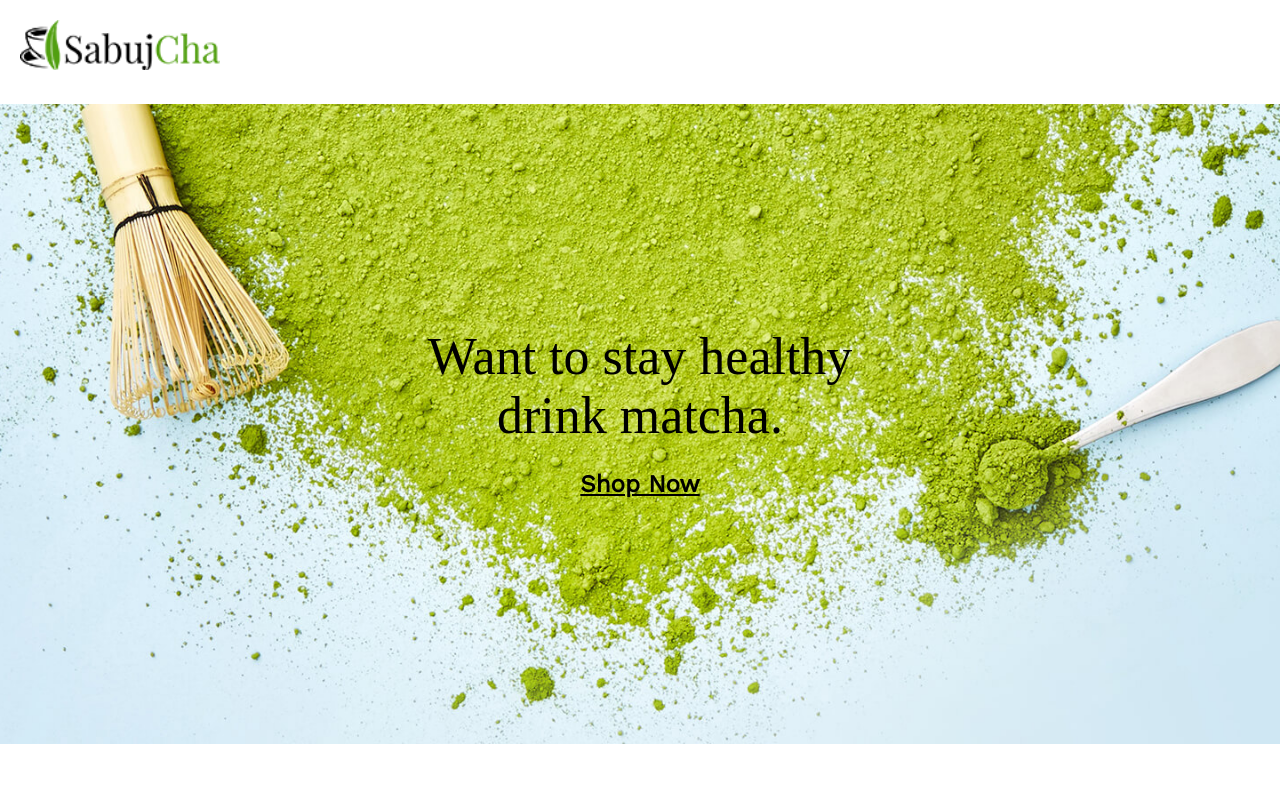
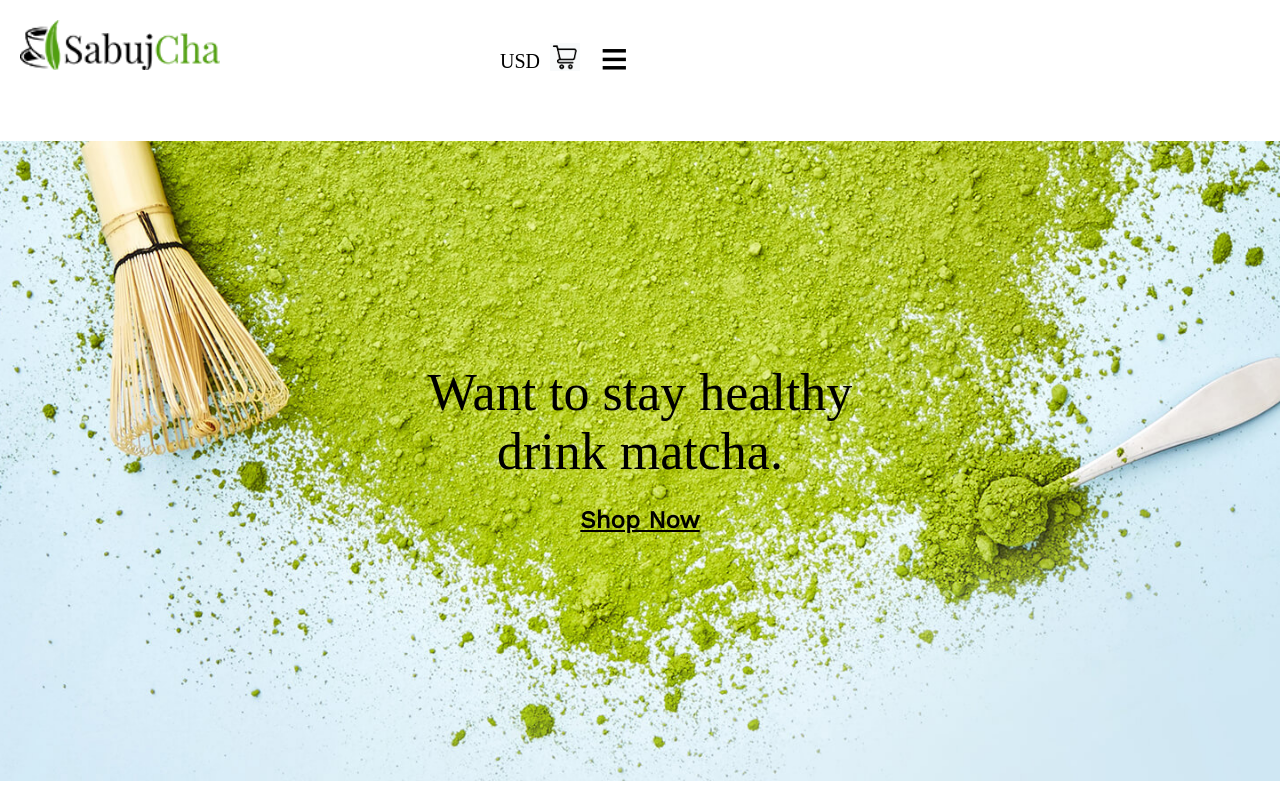
Before and after one commit to Fernanda2209/Sabujcha, a plain HTML site: page index.html in a window 1280 px wide. Shown: the top 800 px of the page. Drawn offline with nearby package versions, Linux system fonts and the light colour scheme.

Commit message:
AJUSTES 640

```diff
--- a/index.html
+++ b/index.html
@@ -13,13 +13,18 @@
         <div class="container">
 
             <img class="Logo-Sabujcha"src="IMG/logo.png" alt="LOGO SABUJCHA">
+            <h3 class="USD">USD</h3>
+            <h3><span id="TRES">≡</span></h3>
+            <img class="carrito"  src="IMG/Screenshot 2022-10-24 111809.png" alt="ICONO CARRITO DE COMPRAS">
 
-                <nav class="nav">
+            <nav class="nav">
+
                 <a href="#">HOME</a>
                 <a href="#">ABOUT</a>
                 <a href="#">BLOG</a>
                 <a href="#">PAGES</a>
                 <a href="#">CONTACTS</a>
+
            </nav>
 
         </div>
--- a/style.css
+++ b/style.css
@@ -62,6 +62,7 @@ header .nav{
     width: 230px;
     padding: 20px 10px 30px 20px;
     justify-content: center;
+    display: inline;
 }
 
 
@@ -316,12 +317,40 @@ header .a{
     font-size: 20px;
 }
 
+#TRES{
+    font-size: 50px;
+    display: inline;
+    text-align: right;
+    position: absolute;
+    left: 600px;
+    top: 30px;
+}
+
+.USD{
+    font-size: 20px;
+    display: inline;
+    text-align: right;
+    position: absolute;
+    left: 500px;
+    top: 30px;
+    font-weight: 200;
+}
+
+.carrito{
+    display: inline;
+    text-align: right;
+    position: absolute;
+    left: 550px;
+    top: 43px;
+    width: 30px;
+}
+
 .title-product-none{
     font-family:"Work Sans";
     font-size: 28px;
     color: #575757;
     text-align: left;
-    padding-left: 11%;
+    padding-left: 10%;
     margin: 0px;
     margin-top: 20px;
     margin-bottom: 10px;
@@ -333,7 +362,7 @@ header .a{
     font-size: 20px;
     color: #333333;
     text-align: left;
-    padding-left: 11%;
+    padding-left: 10%;
     margin: 0%;
     display: none;
 }
```
Also changed, not shown: IMG/Screenshot 2022-10-24 111809.png (added).
